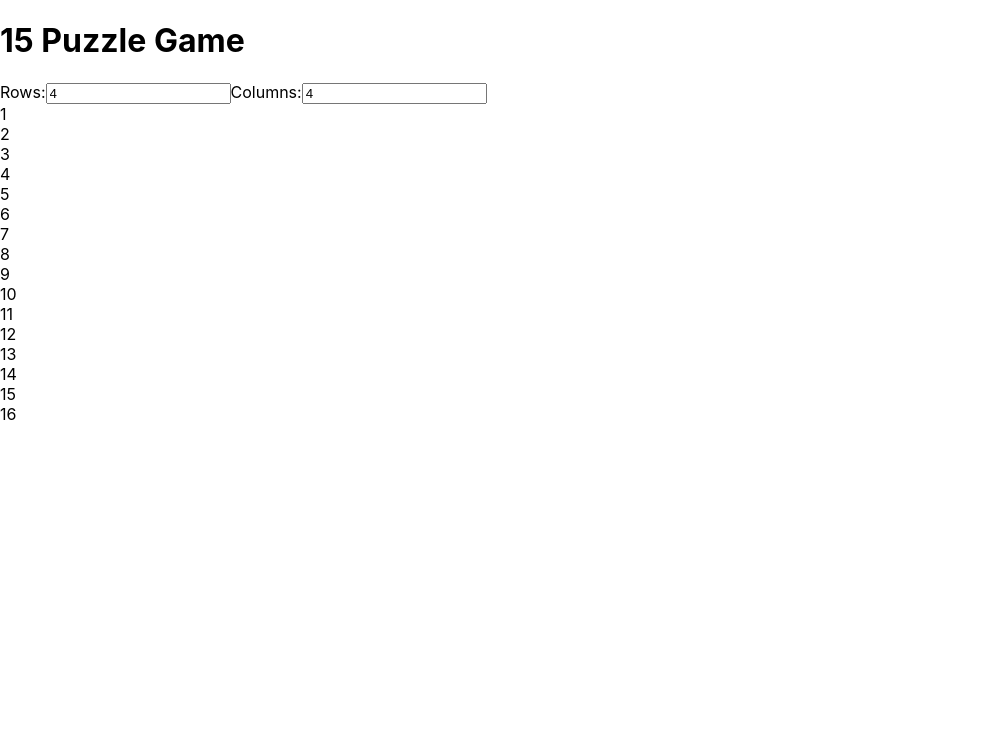
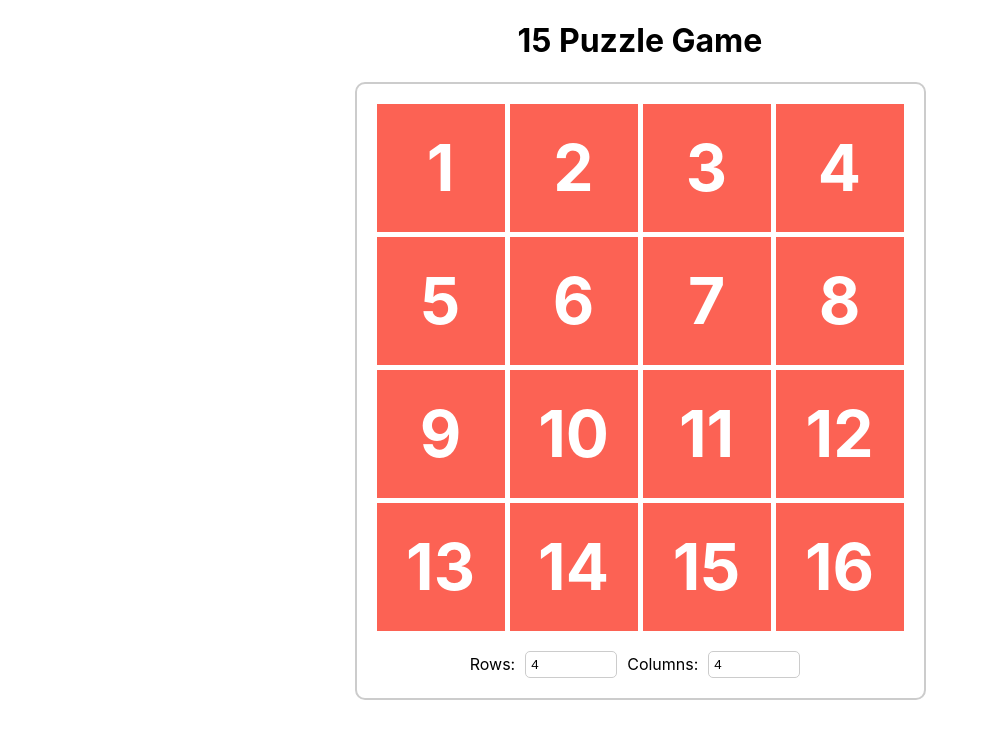
Before and after one commit to mdanneil/15puzzle, a React (Create React App) app: page / in a window 1280 px wide. Shown: the top 738 px of the page, without its empty margins (0-989 px from the left). Built offline with nearby package versions, Linux system fonts and the light colour scheme.

Commit message:
some initial styling to get an idea on how it will look

```diff
--- /dev/null
+++ b/src/components/Board/Board.css
@@ -0,0 +1,11 @@
+.board-container {
+  display: flex;
+  justify-content: center;
+  align-items: center;
+}
+
+.board {
+  display: grid;
+  gap: 5px;
+  justify-content: center;
+}
--- a/src/components/Board/Board.tsx
+++ b/src/components/Board/Board.tsx
@@ -1,5 +1,6 @@
 import { renderTiles } from "../../helpers/helpers";
 import Tile from "../Tile/Tile";
+import "./Board.css";
 
 interface BoardProps {
   numRows: number;
@@ -10,7 +11,13 @@ const Board = ({ numRows, numCols }: BoardProps) => {
   const tiles = renderTiles(numRows, numCols);
 
   return (
-    <div className="board">
+    <div
+      className="board"
+      style={{
+        gridTemplateColumns: `repeat(${numCols}, 1fr)`,
+        gridTemplateRows: `repeat(${numRows}, 1fr)`,
+      }}
+    >
       {tiles.map((tileNumber: number) => (
         <Tile key={tileNumber} number={tileNumber} />
       ))}
--- /dev/null
+++ b/src/components/Game/Game.css
@@ -0,0 +1,38 @@
+/* src/components/Game.css */
+.game {
+  display: flex;
+  flex-direction: column;
+  align-items: center;
+  justify-content: center;
+  /* height: 100vh; */
+}
+
+.game-container {
+  display: flex;
+  flex-direction: column;
+  align-items: center;
+  padding: 20px;
+  border: 2px solid #ccc;
+  border-radius: 10px;
+}
+
+.board-container {
+  margin-bottom: 20px;
+}
+
+.options {
+  display: flex;
+  align-items: center;
+}
+
+.options label {
+  margin-right: 10px;
+}
+
+.options input {
+  width: 80px;
+  padding: 5px;
+  border: 1px solid #ccc;
+  border-radius: 5px;
+  margin-right: 10px;
+}
--- a/src/components/Game/Game.tsx
+++ b/src/components/Game/Game.tsx
@@ -1,5 +1,7 @@
+// src/components/Game.tsx
 import React, { useState } from "react";
 import Board from "../Board/Board";
+import "./Game.css";
 
 const Game = () => {
   const [numRows, setNumRows] = useState(4);
@@ -16,6 +18,10 @@ const Game = () => {
   return (
     <div className="game">
       <h1>15 Puzzle Game</h1>
+      <div className="game-container">
+        <div className="board-container">
+          <Board numRows={numRows} numCols={numCols} />
+        </div>
         <div className="options">
           <label htmlFor="rows">Rows:</label>
           <input
@@ -34,8 +40,6 @@ const Game = () => {
             onChange={handleColsChange}
           />
         </div>
-      <div className="board-container">
-        <Board numRows={numRows} numCols={numCols} />
       </div>
     </div>
   );
--- /dev/null
+++ b/src/components/Tile/Tile.css
@@ -0,0 +1,17 @@
+.tile {
+  display: flex;
+  align-items: center;
+  justify-content: center;
+  width: 10vw;
+  height: 10vw;
+  background-color: #fc6254;
+  font-size: 5vw;
+  font-weight: bold;
+  color: #ffffff;
+  cursor: pointer;
+  transition: background-color 0.3s ease;
+}
+
+.tile:hover {
+  background-color: #ccc;
+}
--- a/src/components/Tile/Tile.tsx
+++ b/src/components/Tile/Tile.tsx
@@ -1,3 +1,5 @@
+import "./Tile.css";
+
 interface TileProps {
   number: number;
 }
```
Lines whose indentation alone changed are shown as unchanged.
